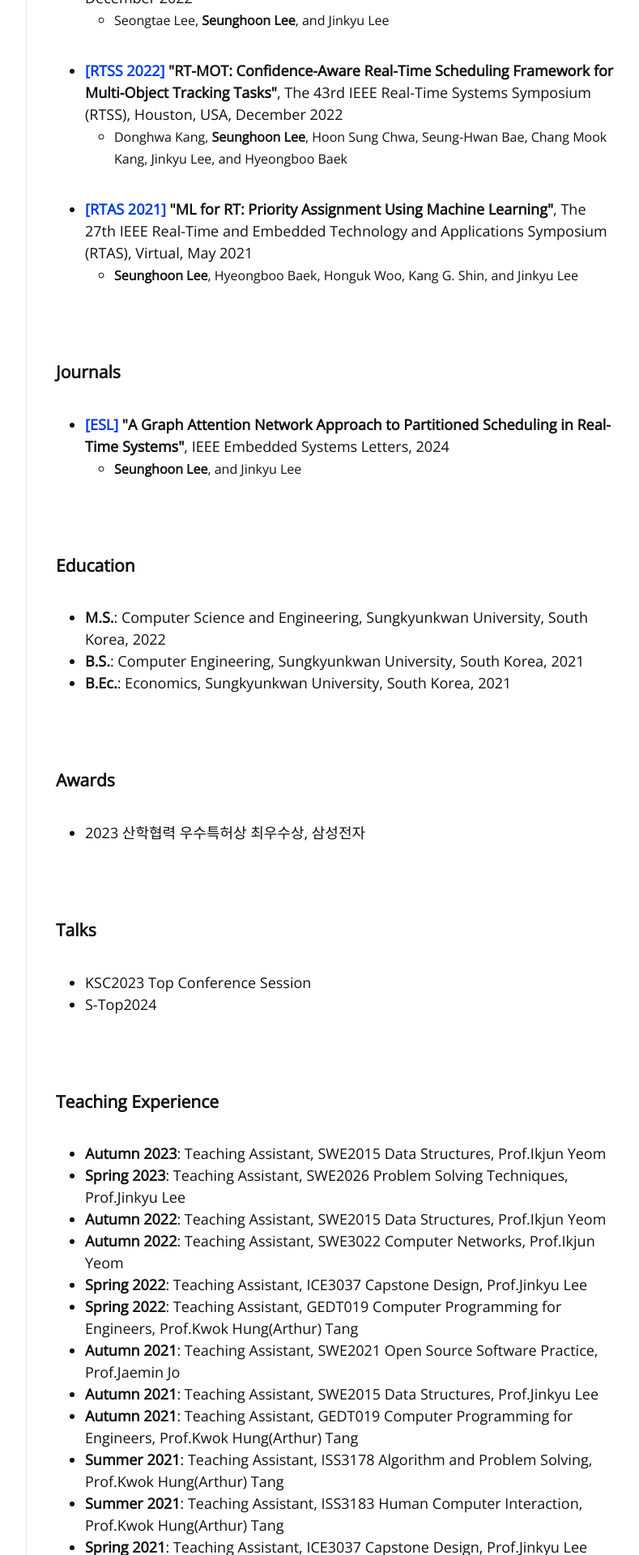
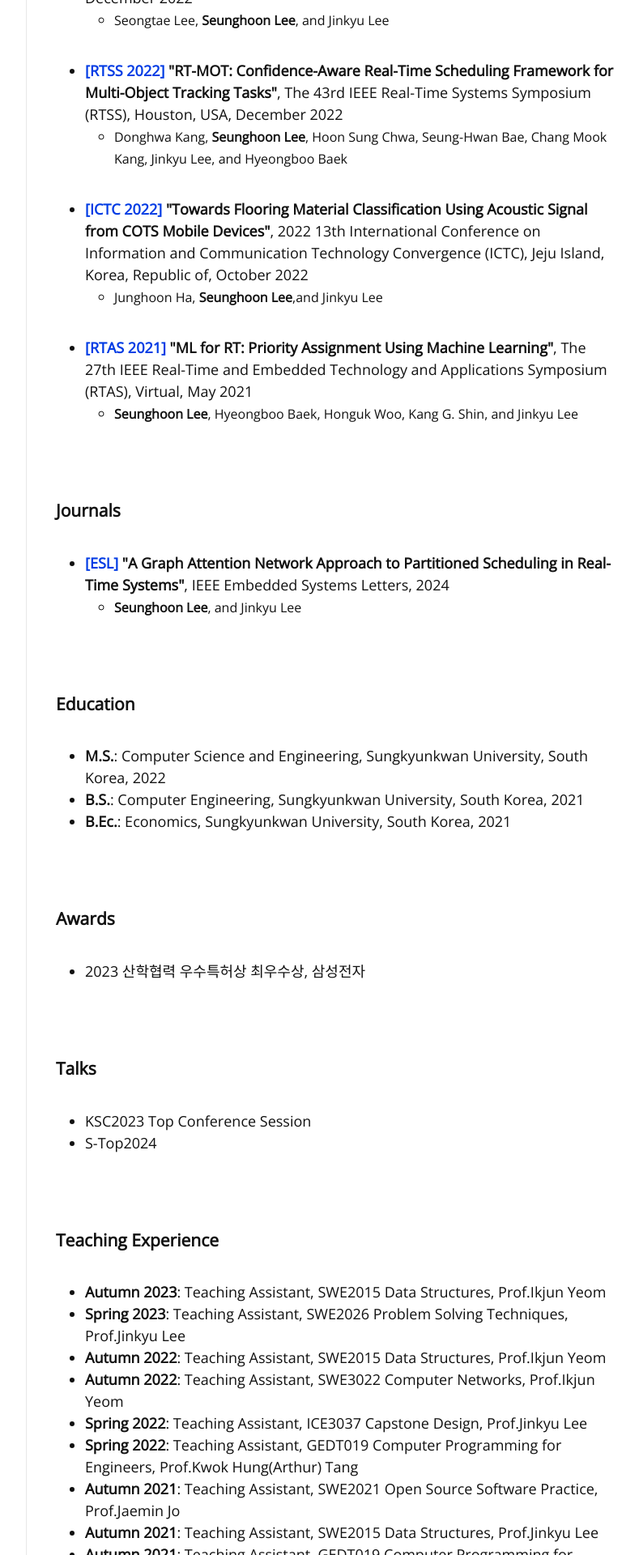
Before and after one commit to SeungHoon00/seunghoon00.github.io, a Jekyll site: the page built from index.html, in a window 1280 px wide. Shown: the part 589-2509 px from the top of the page at 81% size, without its empty margins (357-1146 px from the left). Built offline with Jekyll 4.4.1, drawn with Linux system fonts in a browser that asks for light colours; nearby versions of some CDN libraries; some web fonts are replaced; the list of posts is cut into pages by our own code.

Commit message:
Update home.html

```diff
--- a/_layouts/home.html
+++ b/_layouts/home.html
@@ -34,6 +34,10 @@ layout: default
       <li><b><a href="http://2022.rtss.org/">[RTSS 2022]</a> "RT-MOT: Confidence-Aware Real-Time Scheduling Framework for Multi-Object Tracking Tasks"</b>, The 43rd IEEE Real-Time Systems Symposium (RTSS), Houston, USA, December 2022</li>
       <ul>
         <li><font size="3em">Donghwa Kang, <b>Seunghoon Lee</b>, Hoon Sung Chwa, Seung-Hwan Bae, Chang Mook Kang, Jinkyu Lee, and Hyeongboo Baek</font></li>
+      </ul>
+      <li><b><a href="https://2022.ictc.org/">[ICTC 2022]</a> "Towards Flooring Material Classification Using Acoustic Signal from COTS Mobile Devices"</b>, 2022 13th International Conference on Information and Communication Technology Convergence (ICTC), Jeju Island, Korea, Republic of, October 2022</li>
+      <ul>
+        <li><font size="3em">Junghoon Ha, <b>Seunghoon Lee</b>,and Jinkyu Lee</font></li>
       </ul>
       <li><b><a href="http://2021.rtas.org/">[RTAS 2021]</a> "ML for RT: Priority Assignment Using Machine Learning"</b>, The 27th IEEE Real-Time and Embedded Technology and Applications Symposium (RTAS), Virtual, May 2021</li>
       <ul>
```
